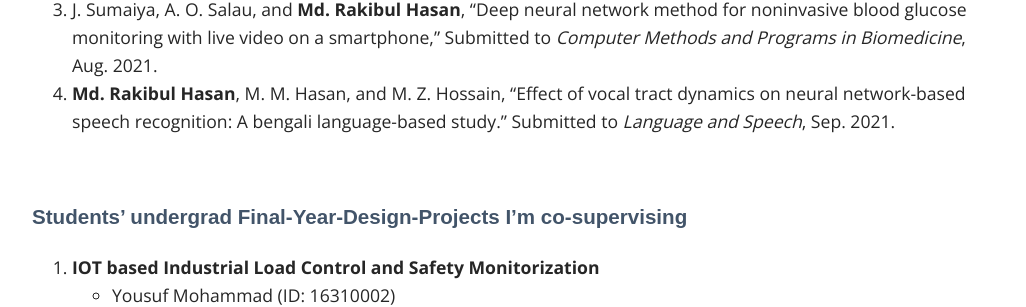
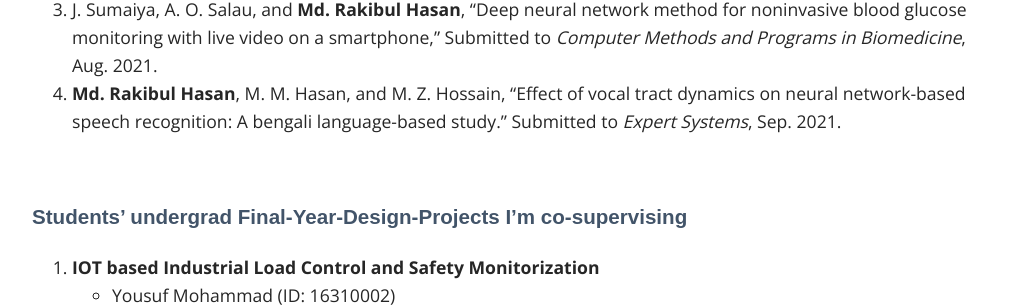
Before and after one commit to hasan-rakibul/hasan-rakibul.github.io, a Jekyll site: the page built from _pages/02_R&D.md, in a window 1280 px wide and 900 px high, scrolled down 613 px. Shown: the part 233-540 px from the top of the window, without its empty margins (123-1149 px from the left). Built offline with Jekyll 4.4.1, drawn with Linux system fonts in a browser that asks for light colours; some web fonts are replaced.

Commit message:
submitted to expert systems

```diff
--- a/_pages/02_R&D.md
+++ b/_pages/02_R&D.md
@@ -14,7 +14,7 @@ permalink: /r&d/
 1. F. Wu, **Md. Rakibul Hasan**, and M. Z. Hossain, “An evolutionary-based neural network for distinguishing between genuine and posed anger from observers’ pupillary responses,” Submitted to _28<sup>th</sup> International Conference on Neural Information Processing (ICONIP2021)_, Jul. 2021.
 2. A. Islam, **Md. Rakibul Hasan**, M. Z. Hossain, and M. M. Hasan, “The eigenvalue distribution of hankel matrix: a tool for spectral estimation from noisy data,” Submitted to _28<sup>th</sup> International Conference on Neural Information Processing (ICONIP2021)_, Jul. 2021.
 3. J. Sumaiya, A. O. Salau, and **Md. Rakibul Hasan**, "Deep neural network method for noninvasive blood glucose monitoring with live video on a smartphone," Submitted to _Computer Methods and Programs in Biomedicine_, Aug. 2021.
-4. **Md. Rakibul Hasan**, M. M. Hasan, and M. Z. Hossain, “Effect of vocal tract dynamics on neural network-based speech recognition: A bengali language-based study.” Submitted to _Language and Speech_, Sep. 2021.
+4. **Md. Rakibul Hasan**, M. M. Hasan, and M. Z. Hossain, “Effect of vocal tract dynamics on neural network-based speech recognition: A bengali language-based study.” Submitted to _Expert Systems_, Sep. 2021.
 
 <!--
 ### Revised manuscripts in preparation
```
